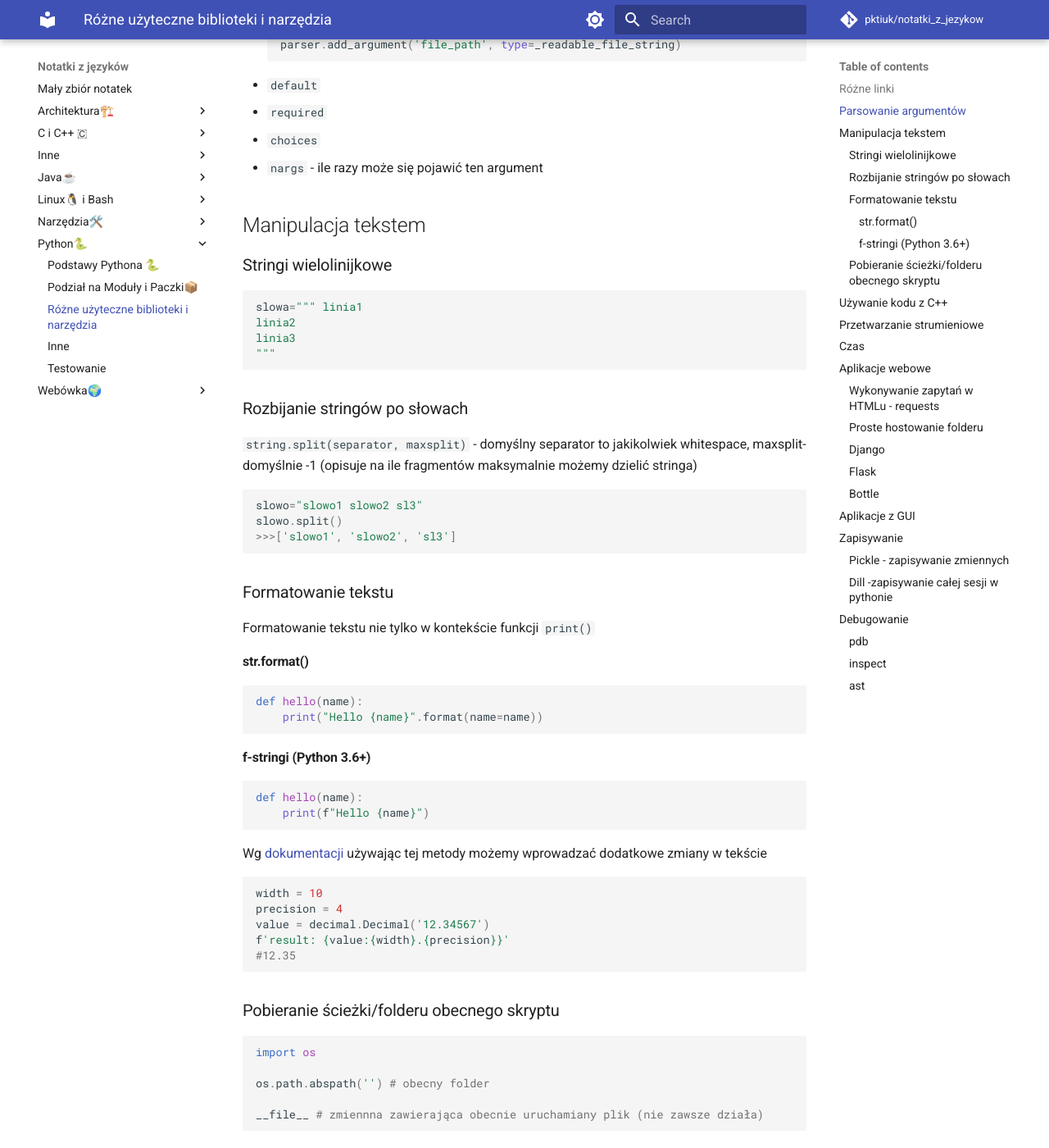
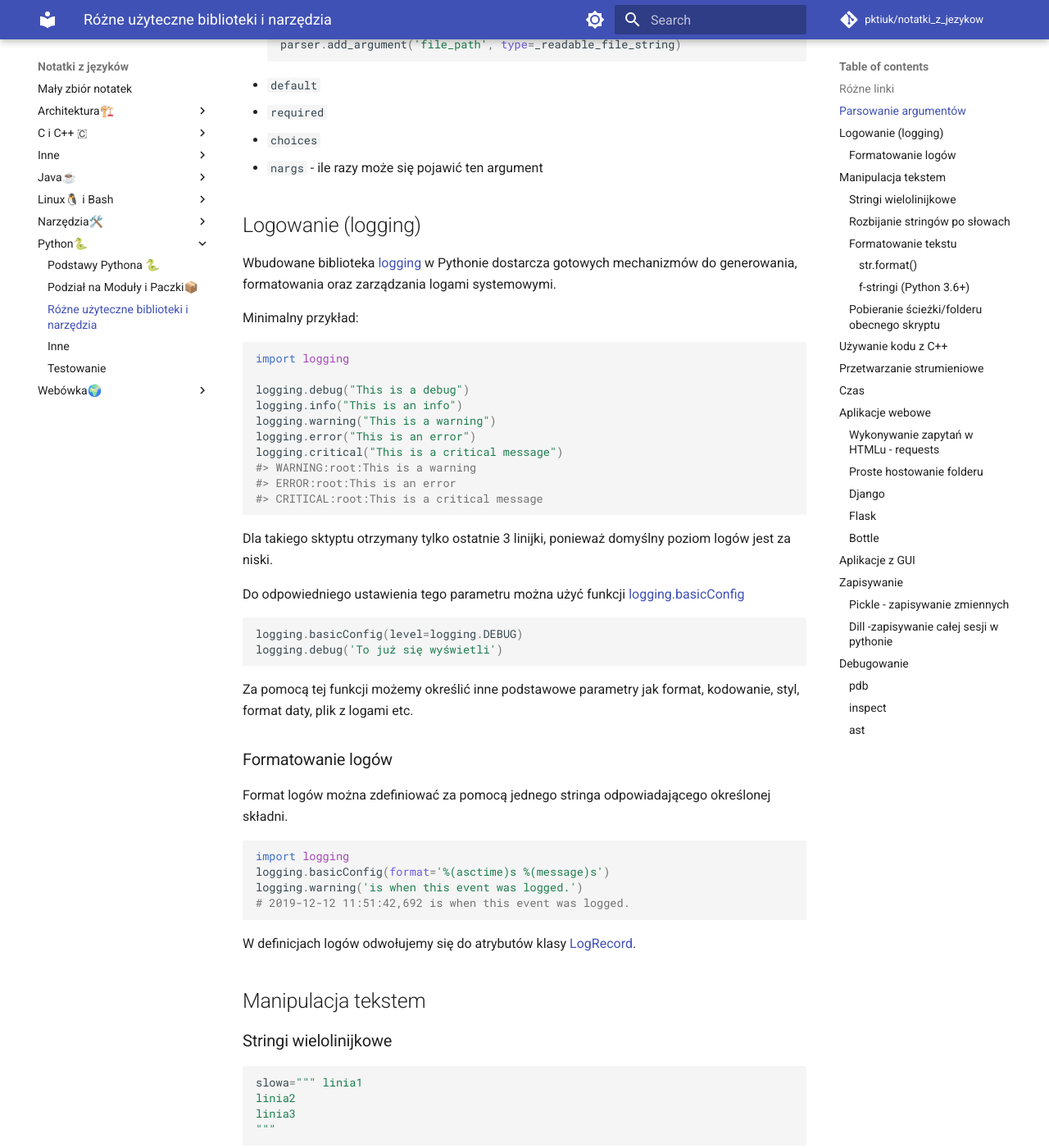
Before and after one commit to pktiuk/notatki_z_jezykow, an MkDocs documentation site: the page built from docs/Python🐍/4_biblioteki_i_narzędzia.md, in a window 1280 px wide and 1400 px high, scrolled down 1049 px. Shown: the whole window at 82% size. Built offline with MkDocs 1.6.1 and Material for MkDocs 9.7.7, drawn with Linux system fonts in a browser that asks for light colours; comment, search, counter and statistics services are not loaded.

Commit message:
Dodanie opisu logów

````diff
--- a/docs/Python🐍/4_biblioteki_i_narzędzia.md
+++ b/docs/Python🐍/4_biblioteki_i_narzędzia.md
@@ -45,6 +45,50 @@ można tutaj podać typ (`int`, `str`), `argparse.FileType` (aby sprawdzić popr
 - `required`
 - `choices`
 - `nargs` - ile razy może się pojawić ten argument
+
+## Logowanie (logging)
+
+
+Wbudowane biblioteka [logging](https://docs.python.org/3/library/logging.html) w Pythonie dostarcza gotowych mechanizmów do generowania, formatowania oraz zarządzania logami systemowymi.
+
+Minimalny przykład:
+
+```python
+import logging
+
+logging.debug("This is a debug")
+logging.info("This is an info")
+logging.warning("This is a warning")
+logging.error("This is an error")
+logging.critical("This is a critical message")
+#> WARNING:root:This is a warning
+#> ERROR:root:This is an error
+#> CRITICAL:root:This is a critical message
+```
+
+Dla takiego sktyptu otrzymany tylko ostatnie 3 linijki, ponieważ domyślny poziom logów jest za niski.
+
+Do odpowiedniego ustawienia tego parametru można użyć funkcji [logging.basicConfig](https://docs.python.org/3/library/logging.html#logging.basicConfig)
+
+```python
+logging.basicConfig(level=logging.DEBUG)
+logging.debug('To już się wyświetli')
+```
+
+Za pomocą tej funkcji możemy określić inne podstawowe parametry jak format, kodowanie, styl, format daty, plik z logami etc.
+
+### Formatowanie logów
+
+Format logów można zdefiniować za pomocą jednego stringa odpowiadającego określonej składni.
+
+```py
+import logging
+logging.basicConfig(format='%(asctime)s %(message)s')
+logging.warning('is when this event was logged.')
+# 2019-12-12 11:51:42,692 is when this event was logged.
+```
+
+W definicjach logów odwołujemy się do atrybutów klasy [LogRecord](https://docs.python.org/3/library/logging.html#logrecord-attributes).
 
 ## Manipulacja tekstem
 
````
